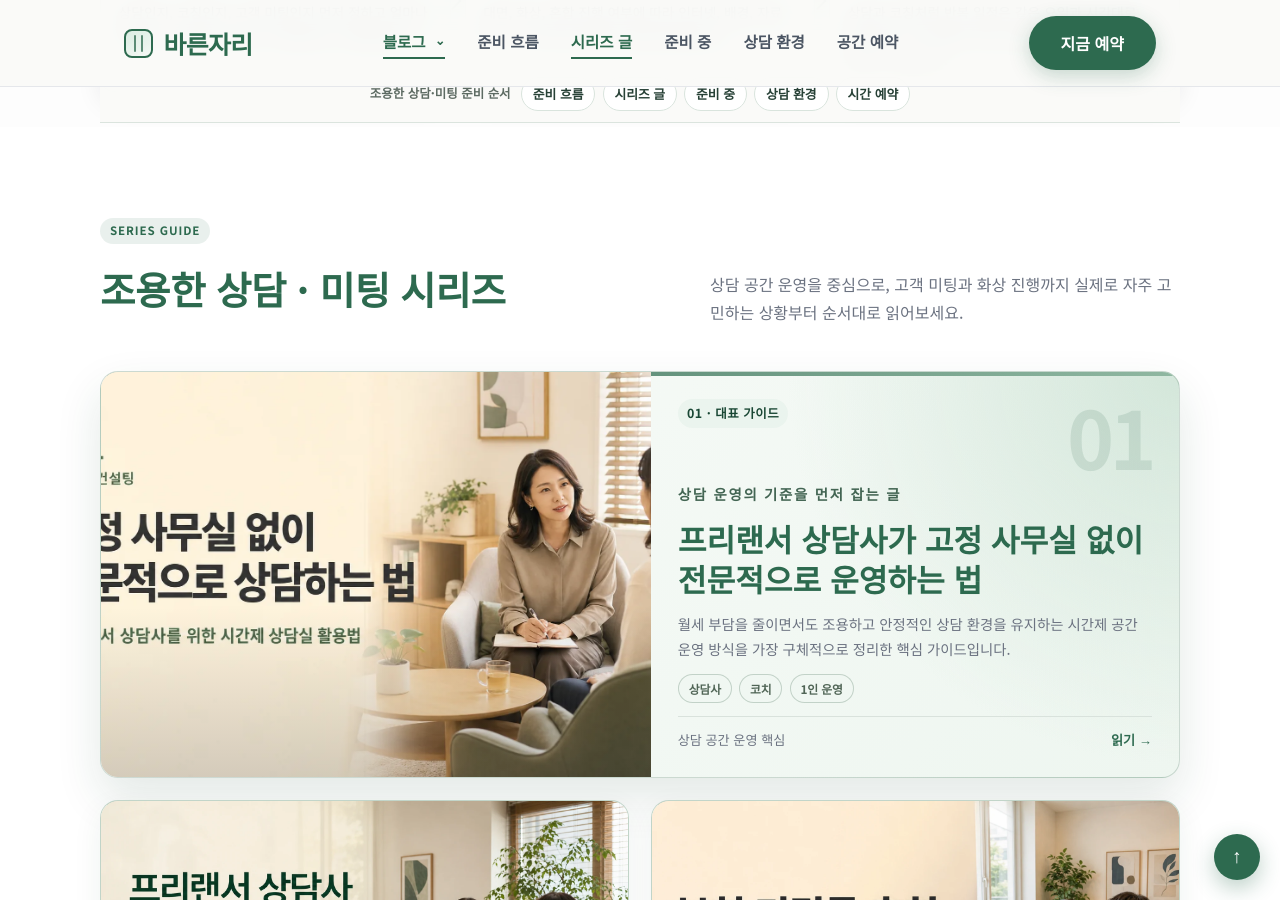
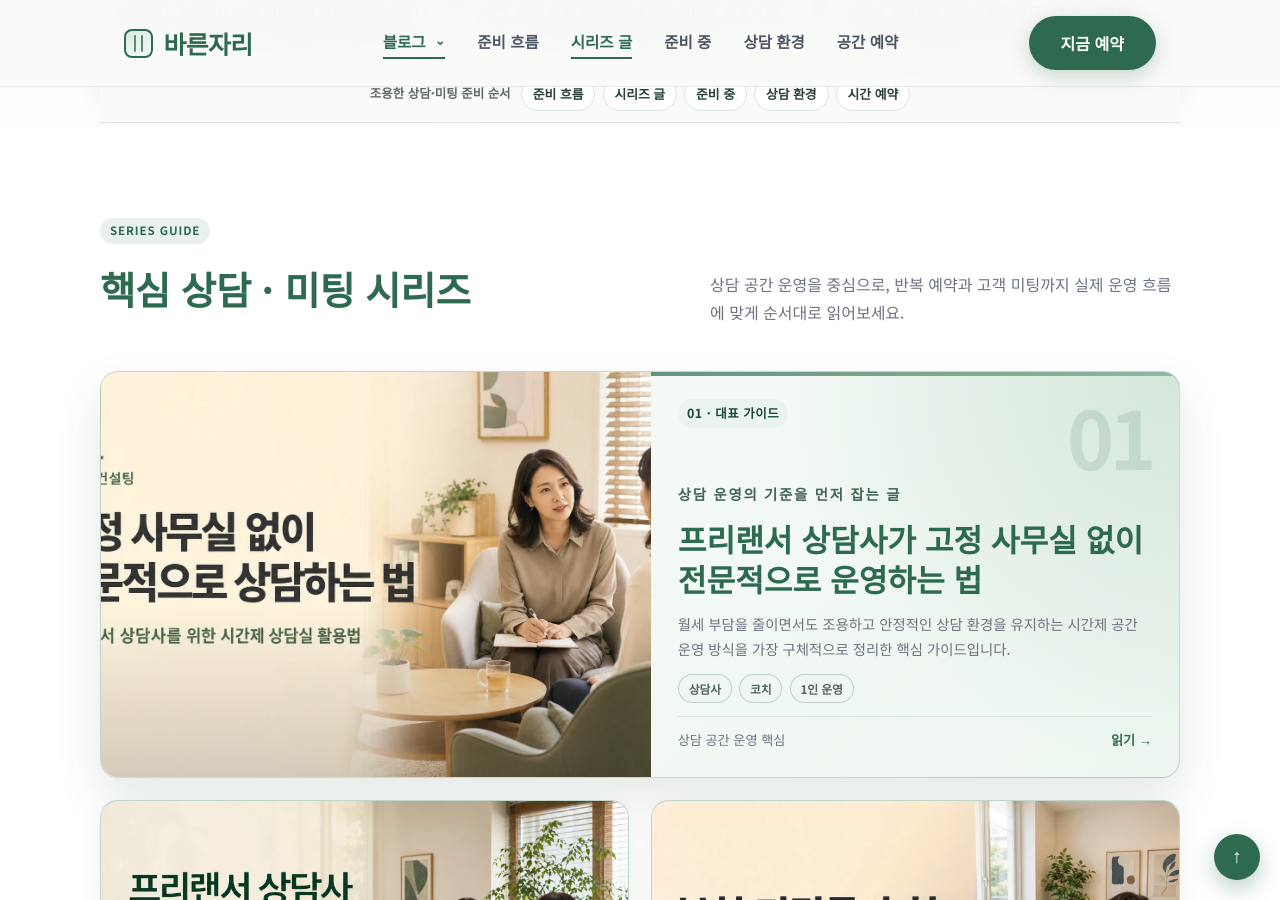
Before and after one commit to bareunspace/blog, a Jekyll site: the page built from meeting.html, in a window 1280 px wide and 900 px high, scrolled down 1058 px. Built offline with Jekyll 4.4.1, drawn with Linux system fonts in a browser that asks for light colours; some of the changed text lies outside the part shown.

Commit message:
Automate meeting hub series organization

```diff
--- a/meeting.html
+++ b/meeting.html
@@ -71,27 +71,13 @@
       <div class="blog-section-heading">
         <div>
           <p class="section-label">Series Guide</p>
-          <h2 class="section-title">조용한 상담 · 미팅 시리즈</h2>
+          <h2 class="section-title">핵심 상담 · 미팅 시리즈</h2>
         </div>
-        <p>상담 공간 운영을 중심으로, 고객 미팅과 화상 진행까지 실제로 자주 고민하는 상황부터 순서대로 읽어보세요.</p>
+        <p>상담 공간 운영을 중심으로, 반복 예약과 고객 미팅까지 실제 운영 흐름에 맞게 순서대로 읽어보세요.</p>
       </div>
-      <div class="blog-guide-grid interview-series-grid meeting-series-grid" aria-label="미팅 상담 시리즈 글 목록">
-        {% assign counselor_post = site.posts | where: "url", "/posts/freelance-counselor-office/" | first %}
-        {% assign recurring_booking_post = site.posts | where: "url", "/posts/recurring-space-booking-for-freelance-counselors/" | first %}
-        {% assign meeting_room_post = site.posts | where: "url", "/posts/bucheon-meeting-room/" | first %}
-        {% assign small_group_post = site.posts | where: "url", "/posts/bucheon-small-group-space/" | first %}
-        {% assign ordered_meeting_posts = "" | split: "" %}
-        {% if counselor_post %}{% assign ordered_meeting_posts = ordered_meeting_posts | push: counselor_post %}{% endif %}
-        {% if recurring_booking_post %}{% assign ordered_meeting_posts = ordered_meeting_posts | push: recurring_booking_post %}{% endif %}
-        {% if meeting_room_post %}{% assign ordered_meeting_posts = ordered_meeting_posts | push: meeting_room_post %}{% endif %}
-        {% if small_group_post %}{% assign ordered_meeting_posts = ordered_meeting_posts | push: small_group_post %}{% endif %}
-        {% assign other_meeting_posts = site.posts | where: "category", "미팅·상담" %}
-        {% for post in other_meeting_posts %}
-          {% unless post.url == "/posts/freelance-counselor-office/" or post.url == "/posts/recurring-space-booking-for-freelance-counselors/" or post.url == "/posts/bucheon-meeting-room/" or post.url == "/posts/bucheon-small-group-space/" %}
-            {% assign ordered_meeting_posts = ordered_meeting_posts | push: post %}
-          {% endunless %}
-        {% endfor %}
-        {% for post in ordered_meeting_posts limit: 6 %}
+      {% assign meeting_core_posts = site.posts | where: "hub_series", "meeting" | where: "hub_section", "core" | sort: "hub_order" %}
+      <div class="blog-guide-grid interview-series-grid meeting-series-grid" aria-label="핵심 미팅 상담 시리즈 글 목록">
+        {% for post in meeting_core_posts %}
           {% assign post_card_image = post.preload_image | default: post.og_image | default: '/images/main.jpeg' %}
           {% assign card_index = forloop.index | prepend: '0' %}
           <article class="blog-guide-card meeting-series-card{% if forloop.first %} meeting-series-card-hero{% elsif forloop.index <= 3 %} meeting-series-card-support{% else %} meeting-series-card-archive{% endif %}">
@@ -104,73 +90,58 @@
             </a>
             <div class="blog-guide-content">
               <div class="meeting-series-headline-row">
-                <p class="blog-card-eyebrow">{{ card_index }} · {% if post.url == "/posts/freelance-counselor-office/" %}대표 가이드{% elsif post.url == "/posts/recurring-space-booking-for-freelance-counselors/" %}정기 운영{% elsif post.url == "/posts/bucheon-meeting-room/" %}고객 미팅{% elsif post.url == "/posts/bucheon-small-group-space/" %}보조 활용{% else %}{{ post.category }}{% endif %}</p>
+                <p class="blog-card-eyebrow">{{ card_index }} · {{ post.hub_label | default: post.category }}</p>
                 <span class="meeting-series-index" aria-hidden="true">{{ card_index }}</span>
               </div>
-              {% if post.url == "/posts/freelance-counselor-office/" %}
-                <p class="meeting-series-kicker">상담 운영의 기준을 먼저 잡는 글</p>
-                <h3><a href="{{ post.url | relative_url }}">프리랜서 상담사가 고정 사무실 없이 전문적으로 운영하는 법</a></h3>
-                <p>월세 부담을 줄이면서도 조용하고 안정적인 상담 환경을 유지하는 시간제 공간 운영 방식을 가장 구체적으로 정리한 핵심 가이드입니다.</p>
+              <p class="meeting-series-kicker">{{ post.hub_kicker | default: "관련 활용 가이드" }}</p>
+              <h3><a href="{{ post.url | relative_url }}">{{ post.hub_title | default: post.title }}</a></h3>
+              <p>{{ post.hub_description | default: post.description | default: post.excerpt | strip_html | truncate: 120 }}</p>
               <div class="meeting-series-meta">
-                  <span>상담사</span>
-                  <span>코치</span>
-                  <span>1인 운영</span>
+                {% assign hub_tags = post.hub_tags | default: post.tags %}
+                {% for tag in hub_tags limit: 3 %}
+                  <span>{{ tag }}</span>
+                {% endfor %}
               </div>
               <div class="blog-card-footer meeting-series-footer">
-                  <span>상담 공간 운영 핵심</span>
+                <span>{{ post.hub_footer | default: post.category }}</span>
                 <a href="{{ post.url | relative_url }}">읽기 <span aria-hidden="true">→</span></a>
               </div>
-              {% elsif post.url == "/posts/recurring-space-booking-for-freelance-counselors/" %}
-                <p class="meeting-series-kicker">정기 상담 리듬을 만드는 운영 글</p>
-                <h3><a href="{{ post.url | relative_url }}">프리랜서 상담사, 고정 사무실 없이 매주 같은 공간에서 상담하는 방법</a></h3>
-                <p>같은 요일과 시간대에 공간을 반복 예약해 내담자 안내와 상담 운영 흐름을 안정적으로 만드는 실전 방법을 정리했습니다.</p>
-                <div class="meeting-series-meta">
-                  <span>반복 예약</span>
-                  <span>정기 상담</span>
-                  <span>운영 루틴</span>
             </div>
-                <div class="blog-card-footer meeting-series-footer">
-                  <span>상담 일정 운영</span>
-                  <a href="{{ post.url | relative_url }}">읽기 <span aria-hidden="true">→</span></a>
+          </article>
+        {% endfor %}
       </div>
-              {% elsif post.url == "/posts/bucheon-meeting-room/" %}
-                <p class="meeting-series-kicker">조용한 미팅룸이 필요한 순간 정리</p>
-                <h3><a href="{{ post.url | relative_url }}">부천 조용한 미팅룸 예약, 신중동역 1분 바른자리</a></h3>
-                <p>고객 미팅, 제안 미팅, 상담 일정에 왜 조용한 프라이빗 미팅룸이 잘 맞는지 선택 기준 중심으로 정리했습니다.</p>
-                <div class="meeting-series-meta">
-                  <span>고객 미팅</span>
-                  <span>제안 미팅</span>
-                  <span>상담 일정</span>
     </div>
-                <div class="blog-card-footer meeting-series-footer">
-                  <span>미팅룸 선택</span>
-                  <a href="{{ post.url | relative_url }}">읽기 <span aria-hidden="true">→</span></a>
+  </section>
+
+  <section id="related-series" class="blog-guides-section">
+    <div class="section-inner">
+      <div class="blog-section-heading">
+        <div>
+          <p class="section-label">Related Guides</p>
+          <h2 class="section-title">관련 활용 가이드</h2>
         </div>
-              {% elsif post.url == "/posts/bucheon-small-group-space/" %}
-                <p class="meeting-series-kicker">스터디와 목적형 소모임까지 확장</p>
-                <h3><a href="{{ post.url | relative_url }}">2~6명이 편하게 모이기 좋은 프라이빗 공간</a></h3>
-                <p>소규모 프로젝트 회의나 대화 중심 모임처럼 상담·미팅 외에도 조용한 공간이 필요한 보조 활용 사례를 정리했습니다.</p>
-                <div class="meeting-series-meta">
-                  <span>스터디룸</span>
-                  <span>프로젝트 회의</span>
-                  <span>독서모임</span>
+        <p>상담과 고객 미팅 외에도, 비슷한 환경이 필요한 소규모 모임과 보조 활용 사례를 함께 볼 수 있습니다.</p>
       </div>
-                <div class="blog-card-footer meeting-series-footer">
-                  <span>보조 활용 사례</span>
-                  <a href="{{ post.url | relative_url }}">읽기 <span aria-hidden="true">→</span></a>
+      {% assign meeting_related_posts = site.posts | where: "hub_series", "meeting" | where: "hub_section", "related" | sort: "hub_order" %}
+      <div class="blog-guide-grid" aria-label="미팅 상담 관련 활용 글 목록">
+        {% for post in meeting_related_posts %}
+          {% assign post_card_image = post.preload_image | default: post.og_image | default: '/images/main.jpeg' %}
+          <article class="blog-guide-card" data-category="{{ post.category | default: '미팅·상담' }}">
+            <a class="blog-guide-image" href="{{ post.url | relative_url }}" tabindex="-1" aria-hidden="true">
+              {% if post_card_image contains '://' %}
+                <img src="{{ post_card_image }}" alt="" loading="lazy" />
+              {% else %}
+                <img src="{{ '/' | append: post_card_image | relative_url }}" alt="" loading="lazy" />
+              {% endif %}
+            </a>
+            <div class="blog-guide-content">
+              <p class="blog-card-eyebrow">{{ post.hub_label | default: post.category }}</p>
+              <h3><a href="{{ post.url | relative_url }}">{{ post.hub_title | default: post.title }}</a></h3>
+              <p>{{ post.hub_description | default: post.description | default: post.excerpt | strip_html | truncate: 120 }}</p>
+              <div class="blog-card-footer">
+                <span>{{ post.hub_footer | default: post.category }}</span>
+                <a href="{{ post.url | relative_url }}">자세히 보기 <span aria-hidden="true">→</span></a>
               </div>
-              {% else %}
-                <p class="meeting-series-kicker">관련 활용 가이드</p>
-                <h3><a href="{{ post.url | relative_url }}">{{ post.title }}</a></h3>
-                <p>{{ post.description | default: post.excerpt | strip_html | truncate: 120 }}</p>
-                <div class="meeting-series-meta">
-                  <span>{{ post.category }}</span>
-                </div>
-                <div class="blog-card-footer meeting-series-footer">
-                  <span>{{ post.date | date: "%Y-%m-%d" }}</span>
-                  <a href="{{ post.url | relative_url }}">읽기 <span aria-hidden="true">→</span></a>
-                </div>
-              {% endif %}
             </div>
           </article>
         {% endfor %}
```
Also changed, not shown: _posts/2026-07-26-freelance-counselor-office.md (+12 -0 lines), _posts/2026-07-27-bucheon-meeting-room.md (+12 -0 lines), _posts/2026-07-27-bucheon-small-group-space.md (+12 -0 lines), _posts/2026-08-01-recurring-space-booking-for-freelance-counselors.md (+12 -0 lines). Lines whose indentation alone changed are shown as unchanged.
